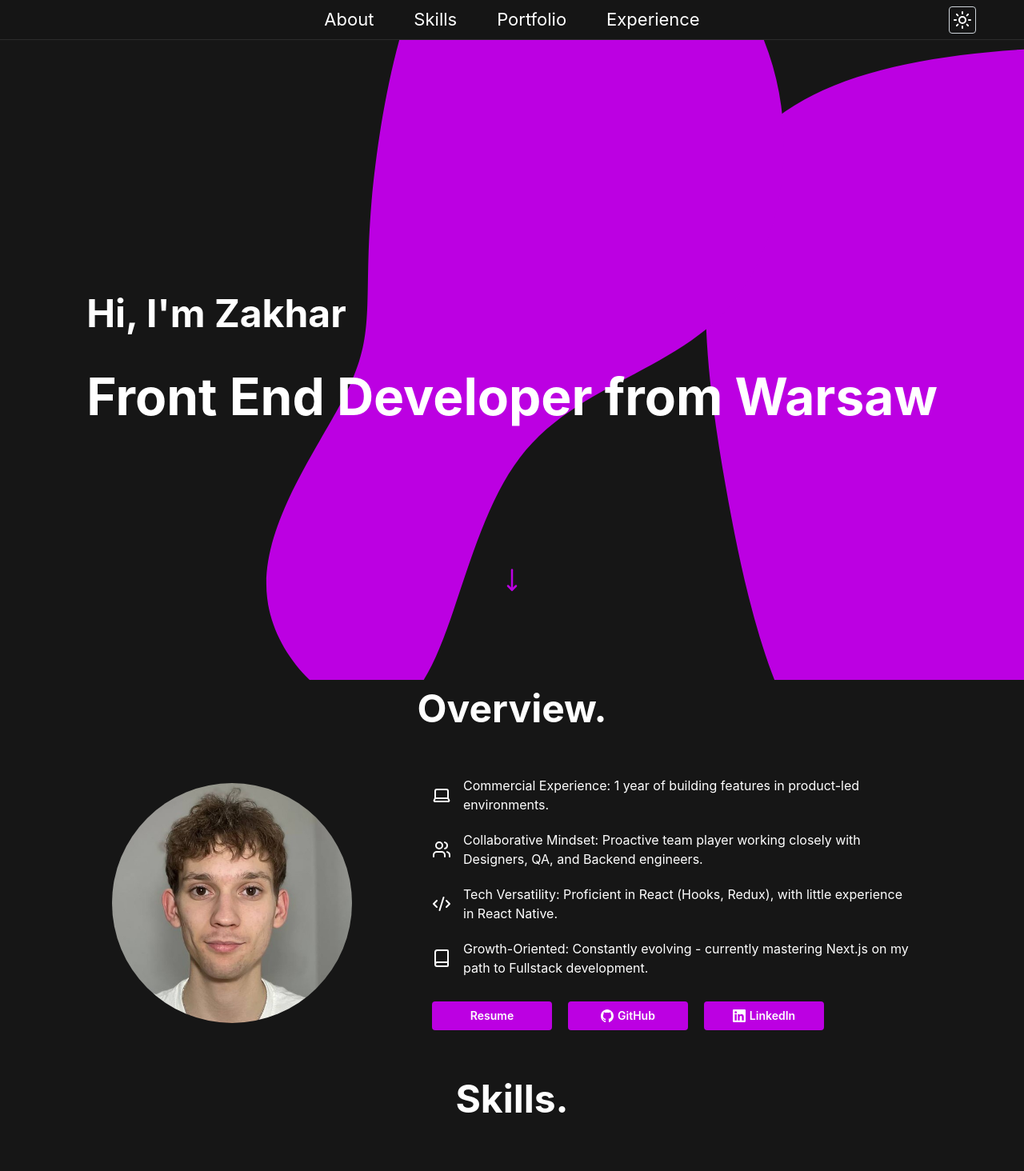
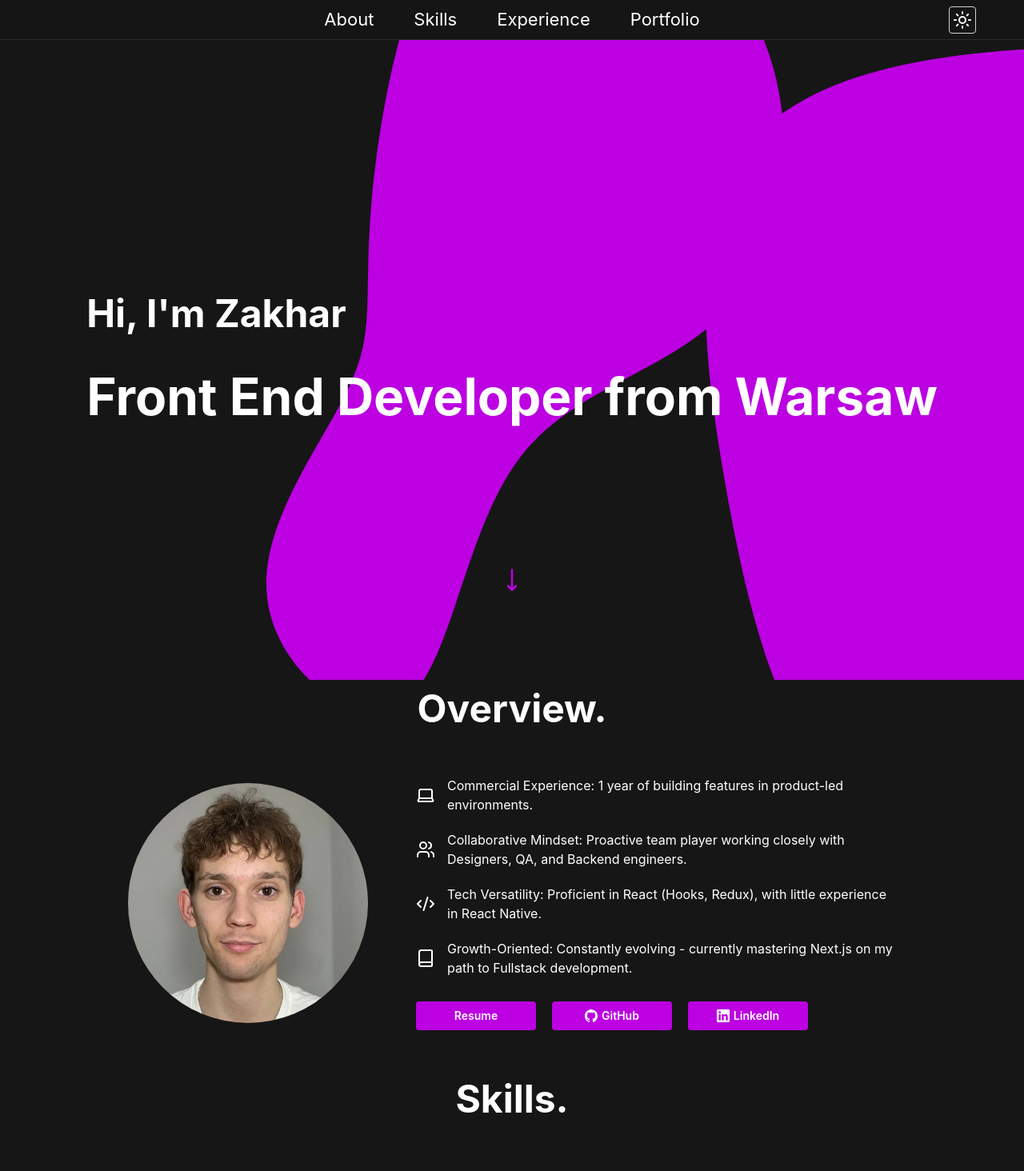
Before and after one commit to zakhartereshchenko/website_ts, a React (Vite) app: page / in a window 1280 px wide. Shown: the top 1464 px of the page at 80% size. Built offline with nearby package versions, Linux system fonts and the light colour scheme.

Commit message:
add adaptation on mobile screen sizes

```diff
--- a/src/components/About/About.module.scss
+++ b/src/components/About/About.module.scss
@@ -3,13 +3,19 @@
     flex-direction: row;
     justify-content: space-between;
     align-items: center;
+    gap: 20px;
+
+    @media (max-width: 1000px){
+        flex-direction: column;
+    }
 }
 
 .information {
     display: flex;
     flex-direction: column;
+    flex-wrap: wrap;
     gap: 30px;
-    width: 600px;
+    max-width: 600px;
 }
 
 .list {
@@ -38,6 +44,10 @@
     gap: 20px;
     width: fit-content;
 
+    @media (max-width: 1000px){
+        margin: 0 auto;
+    }
+
     Button {
         width: 150px;
 
--- a/src/components/Header/Header.module.scss
+++ b/src/components/Header/Header.module.scss
@@ -3,7 +3,6 @@
     top: 0;
     width: 100%;
     height: 50px;
-    margin: 0 auto;
     background-color: color-mix(in srgb, var(--bg-color), transparent 10%);
     backdrop-filter: blur(8px);
     z-index: 10000;
@@ -11,6 +10,12 @@
     justify-content: center;
     align-items: center;
     border-bottom: 1px solid var(--divider);
+
+    @media (max-width: 750px) {
+        width: 100%;
+        justify-content: flex-start;
+        padding-left: 30px;
+    }
 }
 
 .headerList {
@@ -19,6 +24,36 @@
     flex-direction: row;
     gap: 50px;
     align-items: center;
+
+    @media (max-width: 750px) {
+        display: flex;
+        flex-direction: column;
+        position: fixed;
+        top: 50px;
+        left: 0;
+        width: 100%;
+        height: auto;
+        background-color: var(--bg-color);
+        gap: 1rem;
+        z-index: 9999;
+        border-bottom: 1px solid var(--divider);
+        box-shadow: 0 4px 6px -1px rgba(0, 0, 0, 0.1);
+        overflow-y: auto;
+        padding: 1rem;
+
+        // Hidden state (Exit)
+        opacity: 0;
+        visibility: hidden;
+        transform: translateY(-20px);
+        transition: all 0.2s ease-in-out;
+
+        &.open {
+            // Visible state (Enter)
+            opacity: 1;
+            visibility: visible;
+            transform: translateY(0);
+        }
+    }
 }
 
 .themeSwitch {
@@ -28,4 +63,18 @@
     &:hover {
         background-color: transparent;
     }
+
+    @media (max-width: 750px) {
+        right: 80px;
+    }
 }
+
+.burger {
+    display: none;
+    color: var(--text-main);
+    --burger-color: var(--text-main);
+
+    @media (max-width: 750px) {
+        display: block;
+    }
+}
--- a/src/components/Header/Header.tsx
+++ b/src/components/Header/Header.tsx
@@ -1,6 +1,8 @@
+import cn from 'classnames';
 import { Moon, Sun } from 'lucide-react';
 import { useMemo } from 'react';
-import { ActionIcon } from '@mantine/core';
+import { ActionIcon, Burger } from '@mantine/core';
+import { useDisclosure } from '@mantine/hooks';
 
 import { HeaderItem } from './HeaderItem/HeaderItem';
 import { headerItems } from '../../constants';
@@ -12,6 +14,8 @@ import styles from './Header.module.scss';
 export const Header: React.FC = () => {
     const {mode, toggleMode} = useThemeMode();
 
+    const [opened, { toggle }] = useDisclosure(false);
+
     const themeIconButton = useMemo(()=>{
         if(mode === ThemeMode.Dark){
             return <Sun color="white"/>
@@ -21,9 +25,12 @@ export const Header: React.FC = () => {
 
     return (
         <header className={styles.header}>
-            <ul className={styles.headerList}>
+            <Burger opened={opened} onClick={toggle} aria-label="Toggle navigation" className={styles.burger} size="md" />
+            <ul className={cn(styles.headerList, {[styles.open]: opened})}>
                 {headerItems.map((item) => (
-                    <HeaderItem key={item.label} label={item.label} href={item.href} />
+                    <div onClick={() => {if(opened) toggle()}} key={item.label}>
+                        <HeaderItem label={item.label} href={item.href} />
+                    </div>
                 ))}
             </ul>
             <ActionIcon
@@ -32,6 +39,7 @@ export const Header: React.FC = () => {
                 className={styles.themeSwitch}
                 onClick={toggleMode}
             >
+
                 {themeIconButton}
             </ActionIcon>
         </header>
--- a/src/components/Hero/Hero.module.scss
+++ b/src/components/Hero/Hero.module.scss
@@ -6,6 +6,7 @@
     flex-direction: column;
     justify-content: center;
     align-items: center;
+    padding: 0 20px;
 
     position: relative;
     overflow: hidden;
--- a/src/components/Portfolio/Portfolio.module.scss
+++ b/src/components/Portfolio/Portfolio.module.scss
@@ -3,4 +3,8 @@
     grid-template-columns: 1fr 1fr;
     row-gap: 6rem;
     column-gap: 10rem;
+
+    @media (max-width: 800px){
+        grid-template-columns: 1fr;
+    }
 }
--- a/src/components/SectionBase/SectionBase.module.scss
+++ b/src/components/SectionBase/SectionBase.module.scss
@@ -1,10 +1,12 @@
 .container {
-    width: $section-width;
+    max-width: $section-width;
     margin: 0 auto;
     display: flex;
+    flex-wrap: wrap;
     flex-direction: column;
     gap: 3rem;
     margin-bottom: 50px;
+    padding: 0 20px;
 }
 .title {
     width: fit-content;
--- a/src/components/Skills/Skills.module.scss
+++ b/src/components/Skills/Skills.module.scss
@@ -5,6 +5,10 @@
     column-gap: 7rem;
     row-gap: 1rem;
     justify-content: center;
+
+    @media (max-width: 750px){
+        column-gap: 2rem;
+    }
 
     .listItem{
         width: fit-content;
--- a/src/constants.tsx
+++ b/src/constants.tsx
@@ -27,8 +27,8 @@ const githubUrl = 'https://github.com/zakhartereshchenko'
 export const headerItems = [
     {label: 'About', href: '#about'},
     {label: 'Skills', href: '#skills'},
+    {label: 'Experience', href: '#experience'},
     {label: 'Portfolio', href: '#portfolio'},
-    {label: 'Experience', href: '#experience'},
 ]
 
 export const LINKS = [
```
